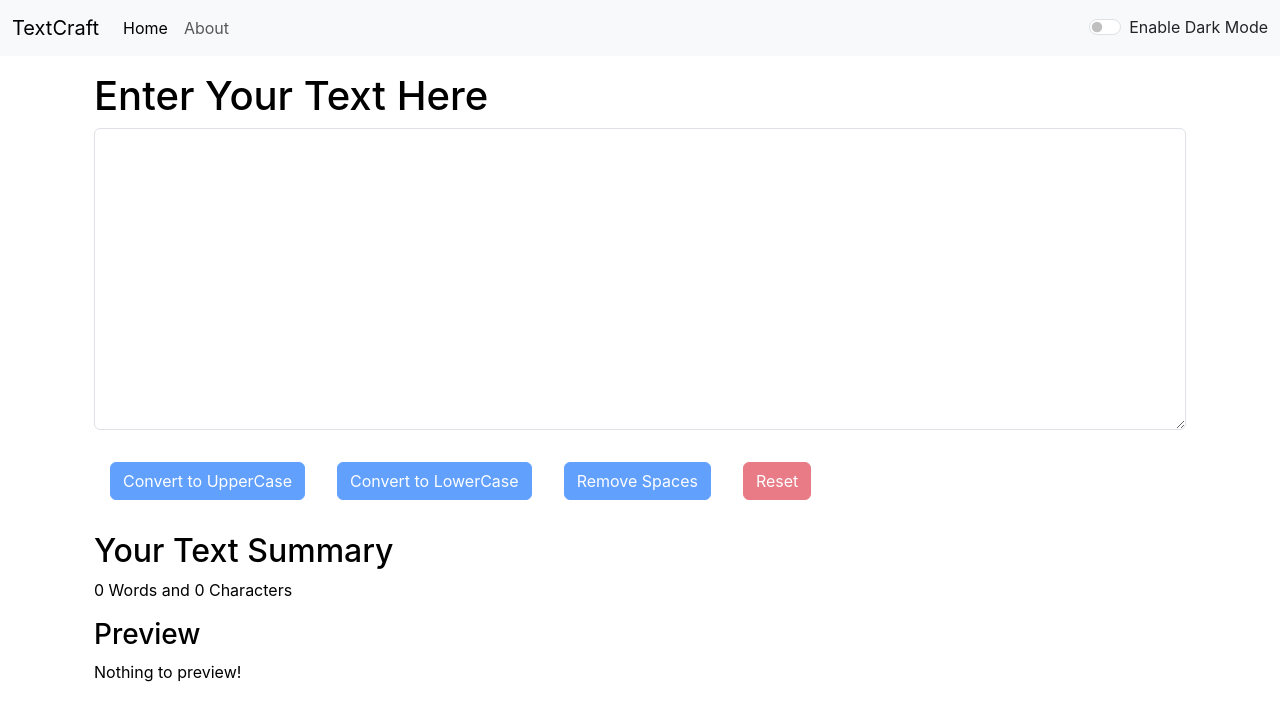
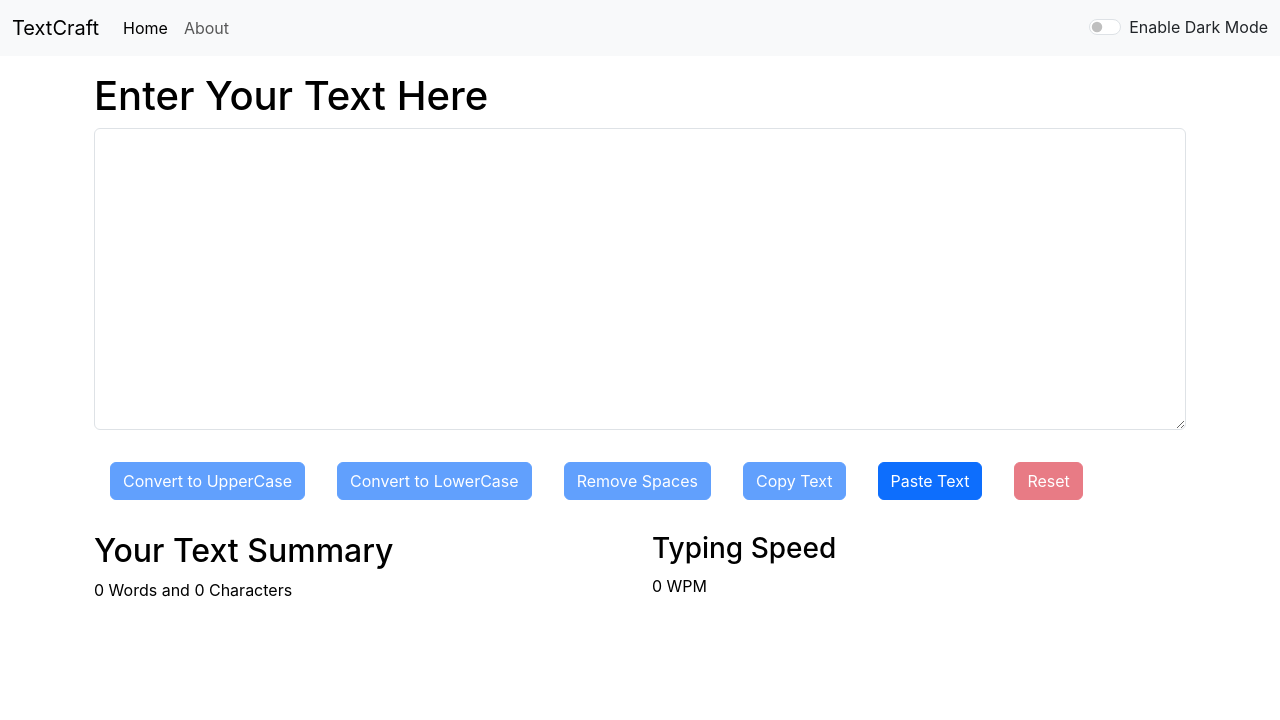
Before and after one commit to MDPerrfan/TextCraft-ReactApp, a React (Create React App) app: page / in a window 1280 px wide. Shown: the top 720 px of the page. Built offline with nearby package versions, Linux system fonts and the light colour scheme.

Commit message:
Removed preview section

```diff
--- a/package.json
+++ b/package.json
@@ -1,5 +1,4 @@
 {
-    "homepage": "https://MDPerrfan.github.io/simpleReactApp",
     "name": "textutils",
     "version": "0.1.0",
     "private": true,
@@ -15,8 +14,6 @@
         "web-vitals": "^2.1.4"
     },
     "scripts": {
-        "predeploy": "npm run build",
-        "deploy": "gh-pages -d build",
         "start": "react-scripts start",
         "build": "react-scripts build",
         "test": "react-scripts test",
--- a/src/components/TextForm.js
+++ b/src/components/TextForm.js
@@ -1,5 +1,8 @@
-import React,{useState} from 'react';
+import React,{useState,useEffect} from 'react';
 export default function TextForm(props) {
+    const[typingSpeed,setTypingSpeed]=useState(0);
+    const[startTime,setStartTime]=useState(null);
+    const [text, setText]=useState ('');
     const handleUpClick= () =>{
         let newText=text.toUpperCase();
         setText(newText);
@@ -8,18 +11,38 @@ export default function TextForm(props) {
         let newText=text.toLowerCase();
         setText(newText);
     }
-    const handleOnChange= (e) =>{
-        setText(e.target.value);
-    }
+
     const handleSpaceremove= () =>{
         let newText=text.replace(/\s/g, "");
         setText(newText);
     }
+    const handleCopy = () => {
+        navigator.clipboard.writeText(text);
+    };
+
+    const handlePaste = async () => {
+        const clipboardText = await navigator.clipboard.readText();
+        setText(clipboardText);
+    };
     const resetText=()=>{
         let reset="";
         setText(reset);
     }
-  const [text, setText]=useState ('');
+    const handleOnChange= (e) =>{
+        setText(e.target.value);
+        if(!startTime){
+            setStartTime(new Date());
+        }
+    }
+    useEffect(() => {
+        if (startTime) {
+            const endTime = new Date();
+            const totalTimeInMinutes = (endTime - startTime) / (1000 * 60); // Convert milliseconds to minutes
+            const totalWords = (text.split(/\s+/).filter(word => word.trim() !== "")).length;
+            const speed = Math.round(totalWords / totalTimeInMinutes);
+            setTypingSpeed(speed);
+        }
+    }, [text, startTime]);
   return (
     <>
         <div className="container my-3" style={{color:props.mode==='dark'?'white':'black'}}>
@@ -30,16 +53,20 @@ export default function TextForm(props) {
             <button disabled={text.length===0} className="btn btn-primary mx-3 my-3 " onClick={handleUpClick}>Convert to UpperCase</button>
             <button disabled={text.length===0} className="btn btn-primary mx-3 my-3 " onClick={handlelowClick}>Convert to LowerCase</button>
             <button disabled={text.length===0} className="btn btn-primary mx-3 my-3 " onClick={handleSpaceremove}>Remove Spaces</button>
-            <button disabled={text.length===0} className='btn btn-danger mx-3 my-3' onClick={resetText}>Reset</button></div>
-        <div className="container"style={{color:props.mode==='dark'?'white':'black'}} >
-            <h2>Your Text Summary</h2>
-            <p>{(text.split(" ").filter(word => word.trim() !== "")).length} Words and {text.length} Characters</p>
+            <button disabled={text.length===0} className="btn btn-primary mx-3 my-3 " onClick={handleCopy}>Copy Text</button>
+            <button className="btn btn-primary mx-3 my-3 " onClick={handlePaste}>Paste Text</button>
+            <button disabled={text.length===0} className='btn btn-danger mx-3 my-3' onClick={resetText}>Reset</button>
         </div>
-        <div className="container" style={{color:props.mode==='dark'?'white':'black'}}>
-        <h3>Preview</h3>
-        <p>{text.length>0?text:"Nothing to preview!"}</p>
+        <div className="d-flex">
+            <div className="container"style={{color:props.mode==='dark'?'white':'black'}} >
+                <h2>Your Text Summary</h2>
+                <p>{(text.split(/\s+/).filter(word => word.trim() !== "")).length} Words and {text.length} Characters</p>
+            </div>
+            <div className="container" style={{ color: props.mode === 'dark' ? 'white' : 'black' }}>
+                <h3>Typing Speed</h3>
+                <p>{typingSpeed} WPM</p>
+            </div>
         </div>
-
     </>
   )
 }
```
